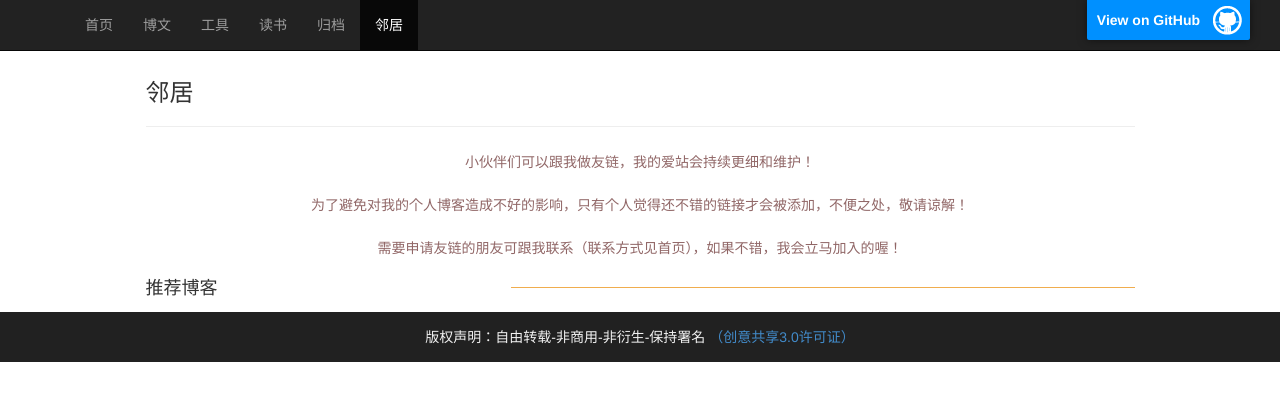
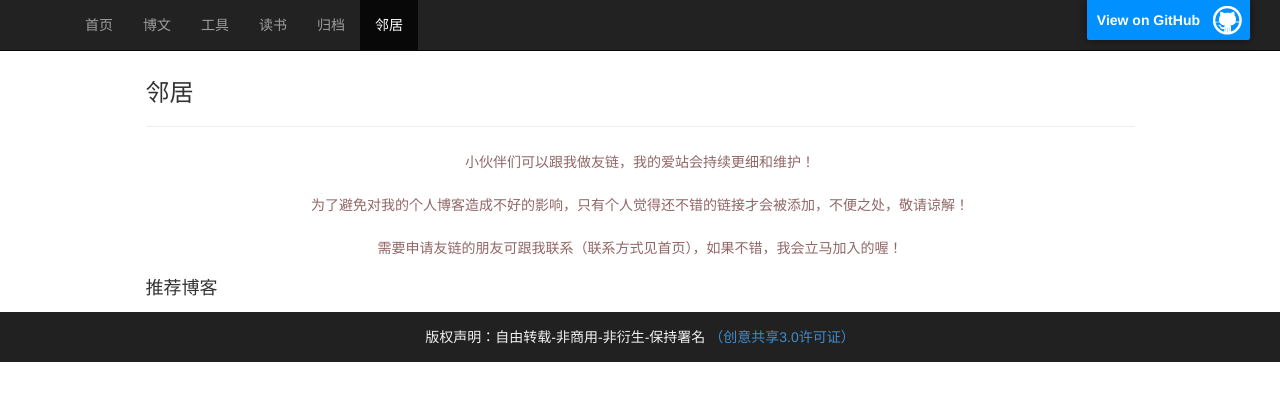
Before and after one commit to sheleng/sheleng.github.io, a Jekyll site: the page built from pages/links.html, in a window 1280 px wide. Shown: the top 401 px of the page. Built offline with Jekyll 4.4.1, drawn with Linux system fonts in a browser that asks for light colours.

Commit message:
调整邻居页面布局

```diff
--- a/public/css/style.css
+++ b/public/css/style.css
@@ -69,7 +69,7 @@
 
 .lin-title{padding: 4px 0;overflow: hidden;}
 .link-title .text{font-size: 18px;font-weight: normal;}
-.link-title .line{height: 1px;border-bottom: 1px solid #f0ad4e;display: block;width:624px;float: right;margin-top:11px;}
+.link-title .line{height: 1px;border-bottom: 1px solid #eeeeee;display: block;float: right;margin-top:11px;}
 
 .tabs-below > .nav-tabs,
 .tabs-right > .nav-tabs,
```
